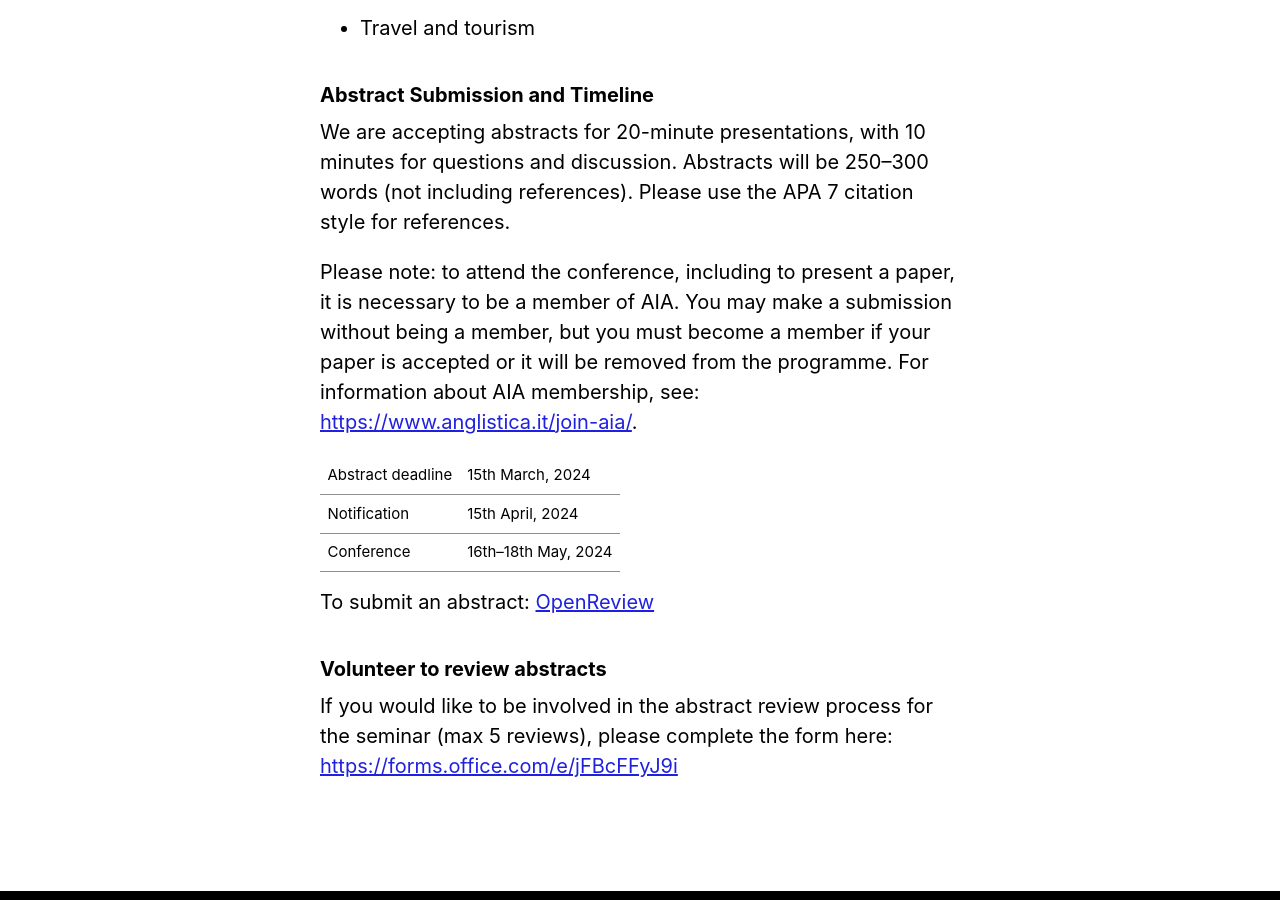
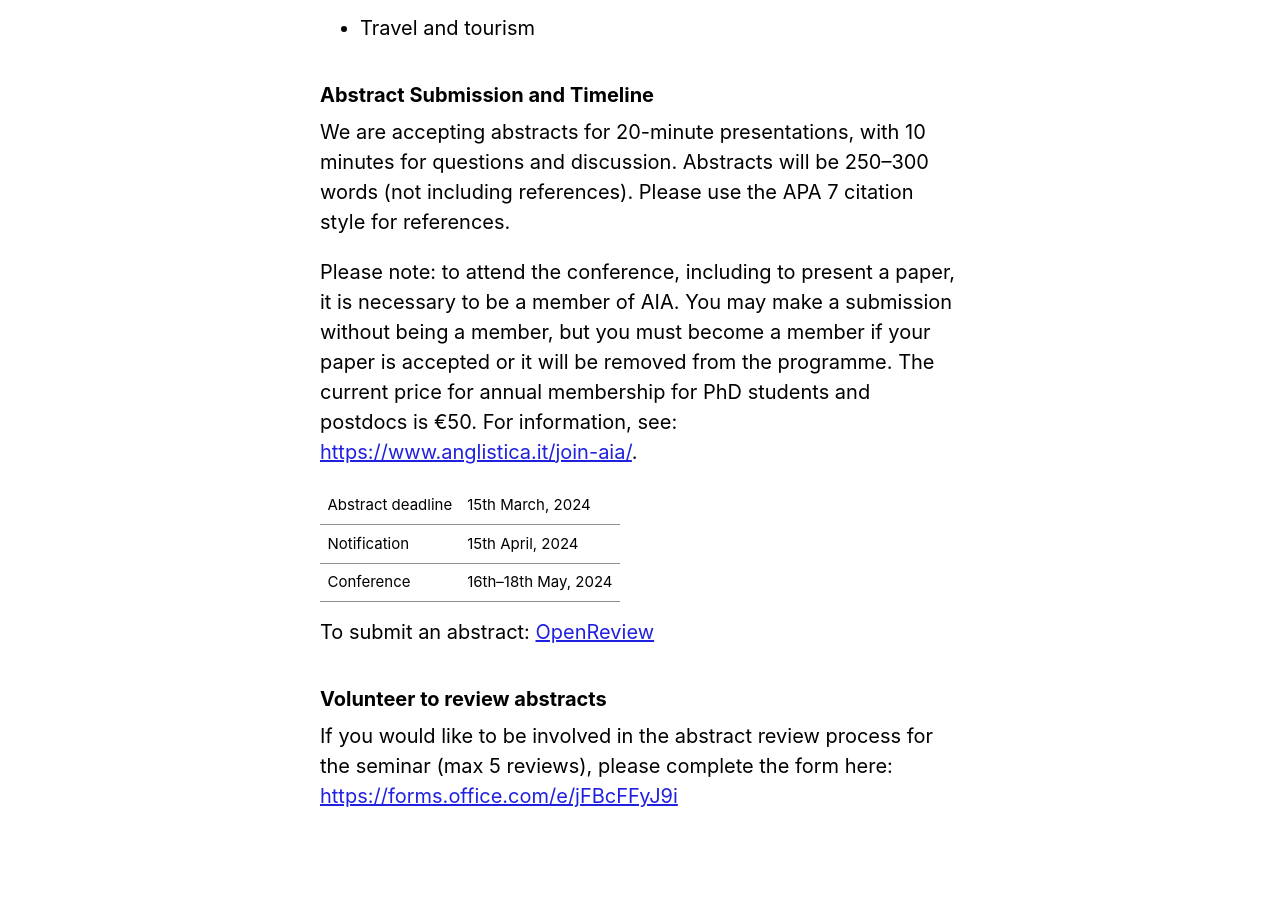
Before and after one commit to gfburton/aiabrixen2024, a Jekyll site: the page built from _pages/cfp.md, in a window 1280 px wide and 900 px high, scrolled down 901 px. Built offline with Jekyll 4.4.1, drawn with Linux system fonts in a browser that asks for light colours; cached includes are drawn as plain includes; nearby versions of some CDN libraries.

Commit message:
Update cfp.md

```diff
--- a/_pages/cfp.md
+++ b/_pages/cfp.md
@@ -28,7 +28,7 @@ Possible topics to be explored include, but are not limited to:
 
 We are accepting abstracts for 20-minute presentations, with 10 minutes for questions and discussion. Abstracts will be 250–300 words (not including references). Please use the APA 7 citation style for references.
 
-Please note: to attend the conference, including to present a paper, it is necessary to be a member of AIA. You may make a submission without being a member, but you must become a member if your paper is accepted or it will be removed from the programme. For information about AIA membership, see: [https://www.anglistica.it/join-aia/](https://www.anglistica.it/join-aia/).
+Please note: to attend the conference, including to present a paper, it is necessary to be a member of AIA. You may make a submission without being a member, but you must become a member if your paper is accepted or it will be removed from the programme. The current price for annual membership for PhD students and postdocs is €50. For information, see: [https://www.anglistica.it/join-aia/](https://www.anglistica.it/join-aia/).
 
 
 <style>
```
